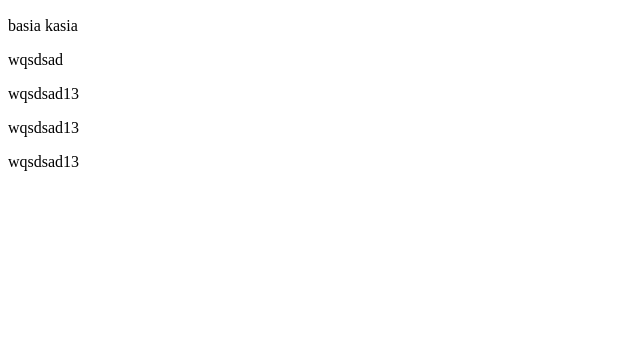
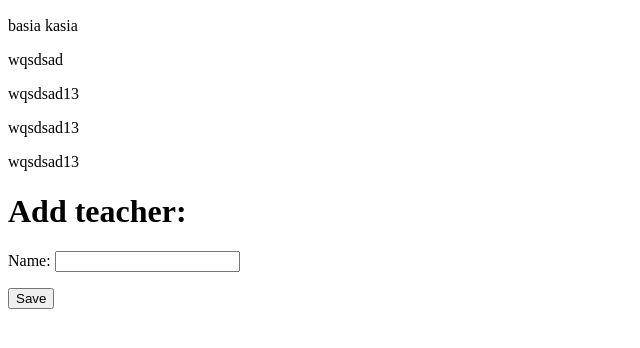
Before and after one commit to Datny/school-students-studies, a Django app: page /teachers/ in a window 1280 px wide. Shown: the part 175-523 px from the top of the page, without its empty margins (0-640 px from the left). Run offline with Django 3.2, Linux system fonts and the light colour scheme; data comes from the database, SQL or seed files in the repository; both versions use the stored data as it was after the commit.

Commit message:
refreshing page with notnull form also adds record to db

```diff
--- a/school/school/views.py
+++ b/school/school/views.py
@@ -1,6 +1,8 @@
 from django.shortcuts import render
 from .models import Teacher
 from .models import Student
+from .forms import AddTeacherForm
+
 
 def home(request):
     return render(request, "home.html")
@@ -8,7 +10,12 @@ def home(request):
 
 def teachers(request):
     teachers = Teacher.objects.order_by("name")
-    return render(request, "teachers.html", {"teachers": teachers})
+    form = AddTeacherForm(request.POST)
+    if request.method == "POST" and form.is_valid():
+        form.save()
+    else:
+        form = AddTeacherForm()
+    return render(request, 'teachers.html', {"form": form, "teachers": teachers})
 
 
 def students(request):
--- a/school/templates/teachers.html
+++ b/school/templates/teachers.html
@@ -10,4 +10,11 @@
         <p>{{ teacher.name }} </p>
     </div>
     {% endfor %}
+
+    <h1>Add teacher:</h1>
+    <form method="POST" >
+        {% csrf_token %}
+        {{ form.as_p }}
+        <button type="submit" class="save btn btn-default">Save</button>
+    </form>
 {% endblock %}
```
Also changed, not shown: school/db.sqlite3.
